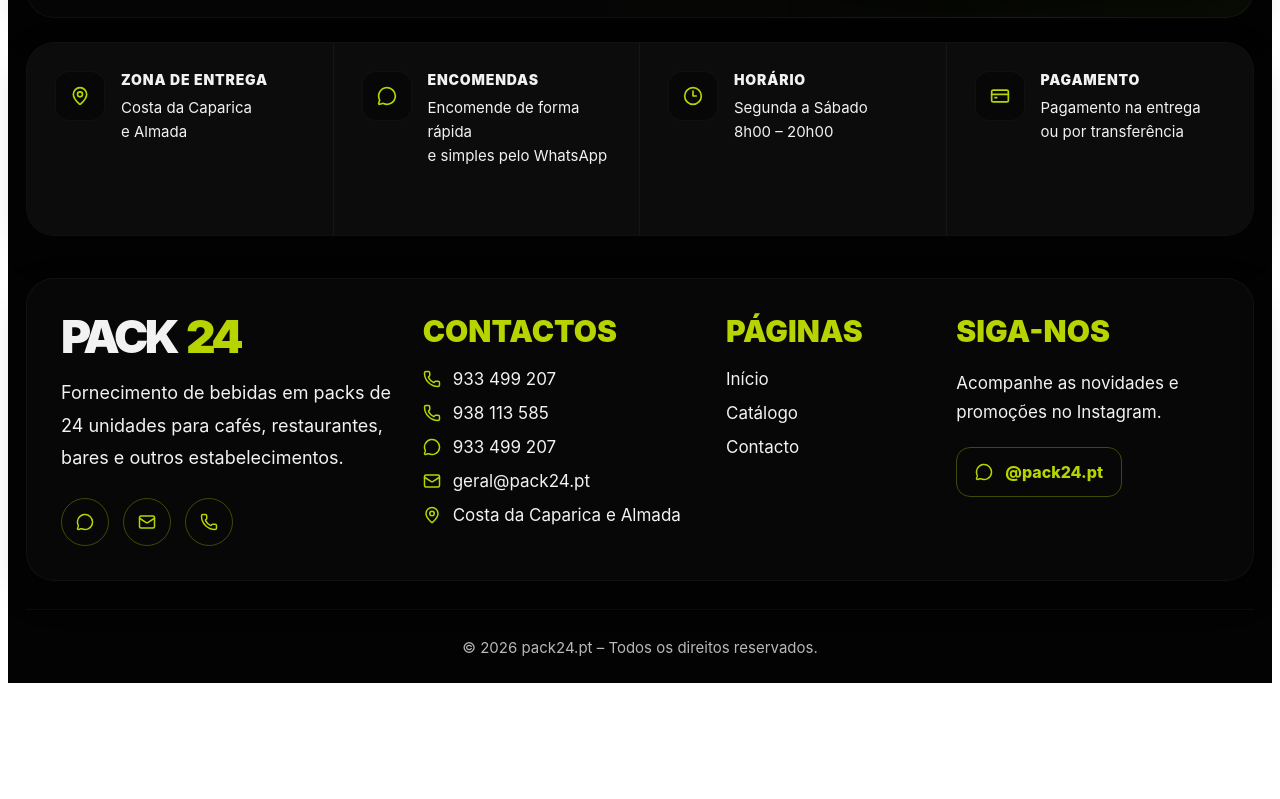
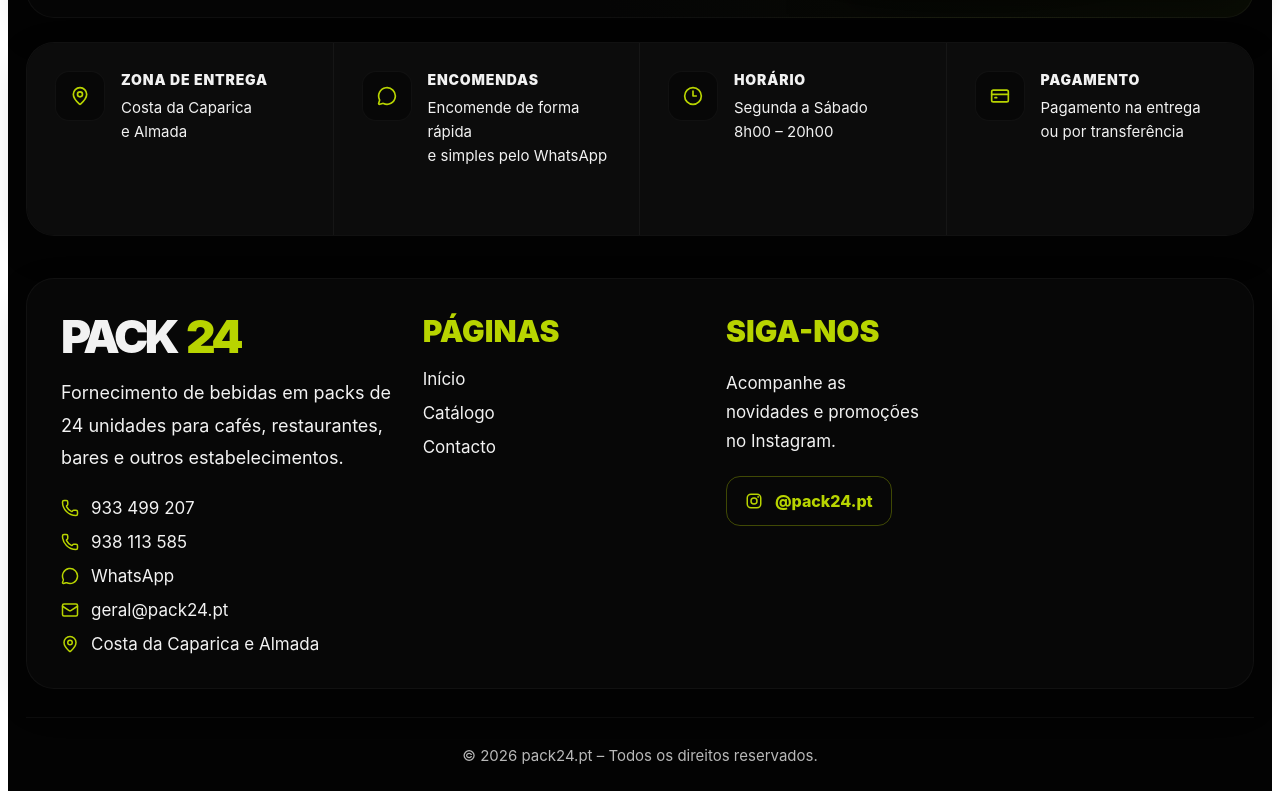
Before and after one commit to salvas999/catalego2, a React (Vite) app: page / in a window 1280 px wide. Shown: the part 732-1531 px from the top of the page. Before the commit the page ends 1423 px from the top, so only its background shows below. Built offline with nearby package versions, Linux system fonts and the light colour scheme.

Commit message:
updatenumber3

```diff
--- a/src/App.jsx
+++ b/src/App.jsx
@@ -1,4 +1,5 @@
-import { useEffect, useMemo, useState } from "react";
+import React, { useState, useEffect, useMemo } from "react";
+
 import {
   ArrowRight,
   Clock3,
@@ -337,7 +338,7 @@
                 <div style={{ position: "relative", minHeight: isMobile ? 260 : 620, padding: isMobile ? "0 12px 24px" : 0 }}>
                   {!isMobile && <div style={{ position: "absolute", right: 36, top: 86, width: 440, height: 420, border: `2px solid ${colors.limeBorder}`, borderRadius: 48, transform: "skew(-28deg)" }} />}
                   <div style={{ position: "absolute", left: isMobile ? 20 : 40, bottom: isMobile ? 10 : 40, width: isMobile ? 280 : 520, height: isMobile ? 90 : 180, borderRadius: "50%", background: "rgba(0,0,0,0.48)", filter: "blur(16px)" }} />
-                  <img src="/images/refrigerantes.png" alt="Refrigerantes" style={{ position: isMobile ? "relative" : "absolute", right: isMobile ? "auto" : 10, bottom: isMobile ? "auto" : 48, margin: isMobile ? "0 auto" : 0, display: "block", maxWidth: isMobile ? "100%" : "92%", maxHeight: isMobile ? 260 : 500, objectFit: "contain", filter: "drop-shadow(0 28px 26px rgba(0,0,0,0.6))" }} />
+                  <img src="/images/refrigerantes.png" alt="Refrigerantes" onClick={() => setCurrentPage("catalogo")} style={{ position: isMobile ? "relative" : "absolute", right: isMobile ? "auto" : 10, bottom: isMobile ? "auto" : 48, margin: isMobile ? "0 auto" : 0, display: "block", maxWidth: isMobile ? "100%" : "92%", maxHeight: isMobile ? 260 : 500, objectFit: "contain", filter: "drop-shadow(0 28px 26px rgba(0,0,0,0.6))", cursor: "pointer" }} />
                 </div>
               </div>
             </section>
@@ -523,23 +524,32 @@
                 <p style={{ margin: "18px 0 0", color: colors.text, fontSize: isMobile ? 16 : 18, lineHeight: 1.8, maxWidth: 420 }}>
                   Fornecimento de bebidas em packs de 24 unidades para cafés, restaurantes, bares e outros estabelecimentos.
                 </p>
-                <div style={{ display: "flex", gap: 14, marginTop: 24 }}>
-                  {[MessageCircle, Mail, Phone].map((Icon, index) => (
-                    <div key={index} style={{ width: 46, height: 46, borderRadius: 999, border: `1px solid ${colors.limeBorder}`, display: "flex", alignItems: "center", justifyContent: "center", color: colors.lime }}>
-                      <Icon size={18} />
-                    </div>
-                  ))}
-                </div>
-              </div>
 
-              <div>
-                <h3 style={{ margin: 0, color: colors.lime, fontSize: isMobile ? 24 : 30, fontWeight: 900, textTransform: "uppercase" }}>CONTACTOS</h3>
-                <div style={{ display: "grid", gap: 14, marginTop: 20 }}>
-                  <div style={{ display: "inline-flex", alignItems: "center", gap: 12, color: colors.text, fontSize: isMobile ? 15 : 17 }}><Phone size={18} color={colors.lime} />{PHONE_DISPLAY}</div>
-                  <div style={{ display: "inline-flex", alignItems: "center", gap: 12, color: colors.text, fontSize: isMobile ? 15 : 17 }}><Phone size={18} color={colors.lime} />{PHONE_DISPLAY_2}</div>
-                  <div style={{ display: "inline-flex", alignItems: "center", gap: 12, color: colors.text, fontSize: isMobile ? 15 : 17 }}><MessageCircle size={18} color={colors.lime} />{PHONE_DISPLAY}</div>
-                  <div style={{ display: "inline-flex", alignItems: "center", gap: 12, color: colors.text, fontSize: isMobile ? 15 : 17 }}><Mail size={18} color={colors.lime} />geral@pack24.pt</div>
-                  <div style={{ display: "inline-flex", alignItems: "center", gap: 12, color: colors.text, fontSize: isMobile ? 15 : 17 }}><MapPin size={18} color={colors.lime} />Costa da Caparica e Almada</div>
+                <div style={{ display: "grid", gap: 14, marginTop: 24 }}>
+                  <a href={`tel:+${PHONE}`} style={{ display: "flex", alignItems: "center", gap: 12, color: colors.text, fontSize: isMobile ? 15 : 17, textDecoration: "none" }}>
+                    <Phone size={18} color={colors.lime} />
+                    {PHONE_DISPLAY}
+                  </a>
+
+                  <a href={`tel:+${PHONE_2}`} style={{ display: "flex", alignItems: "center", gap: 12, color: colors.text, fontSize: isMobile ? 15 : 17, textDecoration: "none" }}>
+                    <Phone size={18} color={colors.lime} />
+                    {PHONE_DISPLAY_2}
+                  </a>
+
+                  <a href={`https://wa.me/${PHONE}`} target="_blank" rel="noreferrer" style={{ display: "flex", alignItems: "center", gap: 12, color: colors.text, fontSize: isMobile ? 15 : 17, textDecoration: "none" }}>
+                    <MessageCircle size={18} color={colors.lime} />
+                    WhatsApp
+                  </a>
+
+                  <a href="mailto:geral@pack24.pt" style={{ display: "flex", alignItems: "center", gap: 12, color: colors.text, fontSize: isMobile ? 15 : 17, textDecoration: "none" }}>
+                    <Mail size={18} color={colors.lime} />
+                    geral@pack24.pt
+                  </a>
+
+                  <div style={{ display: "flex", alignItems: "center", gap: 12, color: colors.text, fontSize: isMobile ? 15 : 17 }}>
+                    <MapPin size={18} color={colors.lime} />
+                    Costa da Caparica e Almada
+                  </div>
                 </div>
               </div>
 
@@ -557,10 +567,14 @@
                 <p style={{ margin: "20px 0 0", color: colors.text, fontSize: isMobile ? 15 : 17, lineHeight: 1.7 }}>
                   Acompanhe as novidades e promoções no Instagram.
                 </p>
-                <div style={{ marginTop: 20, display: "inline-flex", alignItems: "center", gap: 12, padding: "14px 18px", borderRadius: 14, border: `1px solid ${colors.limeBorder}`, color: colors.lime, fontWeight: 800 }}>
-                  <MessageCircle size={18} />
+                <a href="https://instagram.com/pack24.pt" target="_blank" rel="noreferrer" style={{ marginTop: 20, display: "inline-flex", alignItems: "center", gap: 12, padding: "14px 18px", borderRadius: 14, border: `1px solid ${colors.limeBorder}`, color: colors.lime, fontWeight: 800, textDecoration: "none" }}>
+                  <svg width="18" height="18" viewBox="0 0 24 24" fill="none" xmlns="http://www.w3.org/2000/svg">
+                    <rect x="3" y="3" width="18" height="18" rx="5" stroke="currentColor" strokeWidth="2"/>
+                    <circle cx="12" cy="12" r="4" stroke="currentColor" strokeWidth="2"/>
+                    <circle cx="17.5" cy="6.5" r="1.2" fill="currentColor"/>
+                  </svg>
                   @pack24.pt
-                </div>
+                </a>
               </div>
             </div>
           </div>
```
